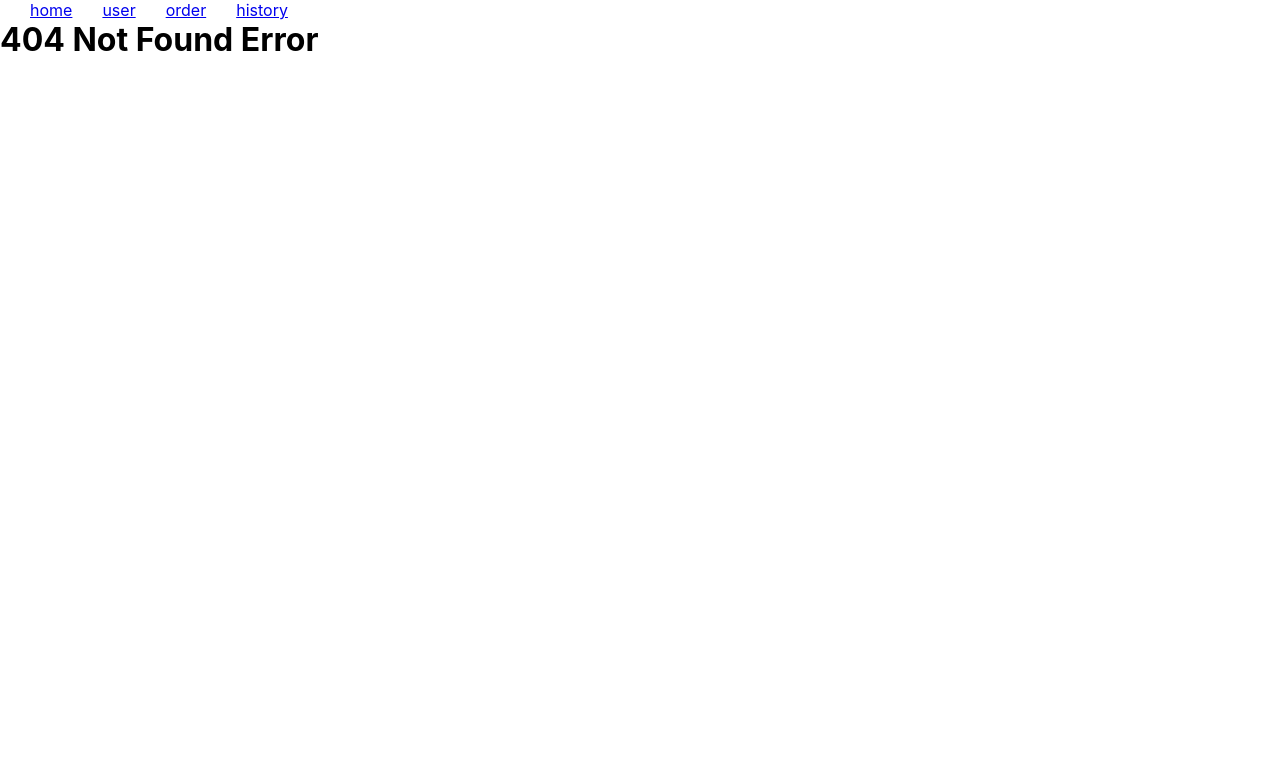
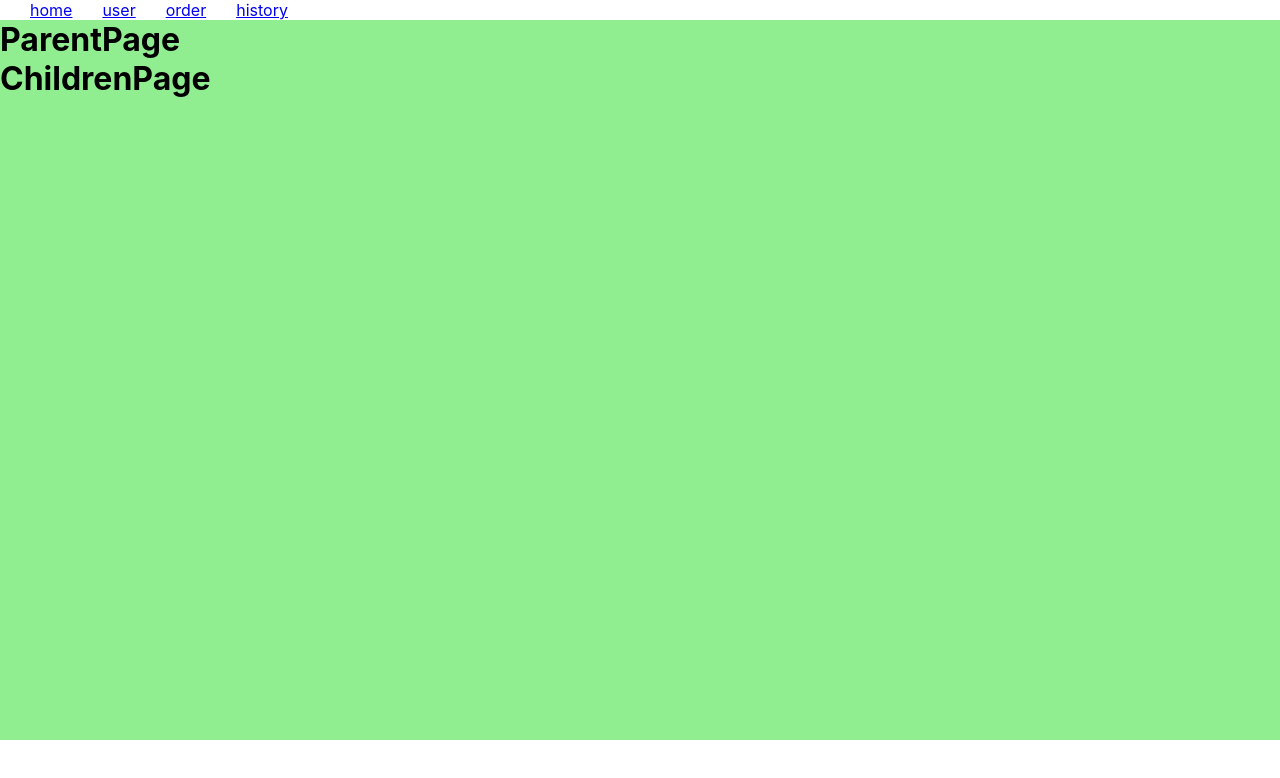
Before and after one commit to mukilathuruvan/frenzo-react, a React (Create React App) app in the folder my-app/: page /parent/id in a window 1280 px wide. Before the commit this address had no page. Shown: the top 778 px of the page. Built offline with nearby package versions, Linux system fonts and the light colour scheme.

Commit message:
dynamic route

```diff
--- a/my-app/src/Routes/AppRoutes.jsx
+++ b/my-app/src/Routes/AppRoutes.jsx
@@ -1,14 +1,25 @@
 import React from "react";
 import { Route, Routes } from "react-router-dom";
-import { HomePage, UserPage } from "../pages";
+import {
+  HomePage,
+  UserPage,
+  SingleUserPage,
+  ParentPage,
+  ChildrenPage,
+} from "../pages";
 
 const AppRoutes = () => {
   return (
     <Routes>
       <Route path="/" element={<HomePage />} />
       <Route path="/users" element={<UserPage />} />
+      <Route path="/users/:id" element={<SingleUserPage />} />
       <Route path="/order" element={<h1>Order Page</h1>} />
       <Route path="/*" element={<h1>404 Not Found Error</h1>} />
+
+      <Route path="/parent" element={<ParentPage />}>
+        <Route path="id" element={<ChildrenPage />} />
+      </Route>
     </Routes>
   );
 };
--- /dev/null
+++ b/my-app/src/pages/ChildrenPage.jsx
@@ -0,0 +1,7 @@
+import React from "react";
+
+const ChildrenPage = () => {
+  return <h1>ChildrenPage</h1>;
+};
+
+export default ChildrenPage;
--- /dev/null
+++ b/my-app/src/pages/ParentPage.jsx
@@ -0,0 +1,17 @@
+import React from "react";
+import { Outlet } from "react-router-dom";
+
+const ParentPage = () => {
+  return (
+    <div
+      style={{
+        backgroundColor: "lightgreen",
+        height: "90vh",
+      }}>
+      <h1>ParentPage</h1>
+      <Outlet />
+    </div>
+  );
+};
+
+export default ParentPage;
--- /dev/null
+++ b/my-app/src/pages/SingleUserPage.jsx
@@ -0,0 +1,23 @@
+import React, { useEffect, useState } from "react";
+import { useParams } from "react-router-dom";
+
+const SingleUserPage = () => {
+  const [user, setUser] = useState({});
+  const params = useParams();
+  useEffect(() => {
+    fetch(`https://jsonplaceholder.typicode.com/users/${params?.id}`)
+      .then((response) => response.json())
+      .then((data) => setUser(data));
+  }, [params?.id]);
+  console.log(params);
+  return (
+    <div>
+      <h1>SingleUserPage - {params?.id}</h1>
+      <h2>Name : {user?.name}</h2>
+      <h2>Email : {user?.email}</h2>
+      <h2>Username : {user?.username}</h2>
+    </div>
+  );
+};
+
+export default SingleUserPage;
--- a/my-app/src/pages/UserPage.jsx
+++ b/my-app/src/pages/UserPage.jsx
@@ -1,7 +1,25 @@
-import React from "react";
+import React, { useEffect, useState } from "react";
+import { Link } from "react-router-dom";
 
 const UserPage = () => {
-  return <h1>UserPage</h1>;
+  const [users, setUsers] = useState([]);
+  useEffect(() => {
+    fetch("https://jsonplaceholder.typicode.com/users")
+      .then((response) => response.json())
+      .then((data) => setUsers(data));
+  }, []);
+  return (
+    <div>
+      <h1>UserPage</h1>
+      <ul>
+        {users?.map((user) => (
+          <li key={user?.id}>
+            <Link to={`/users/${user?.id}`}>{user?.name}</Link>
+          </li>
+        ))}
+      </ul>
+    </div>
+  );
 };
 
 export default UserPage;
--- a/my-app/src/pages/index.jsx
+++ b/my-app/src/pages/index.jsx
@@ -1,2 +1,5 @@
 export { default as UserPage } from "./UserPage";
 export { default as HomePage } from "./HomePage";
+export { default as SingleUserPage } from "./SingleUserPage";
+export { default as ParentPage } from "./ParentPage";
+export { default as ChildrenPage } from "./ChildrenPage";
```
